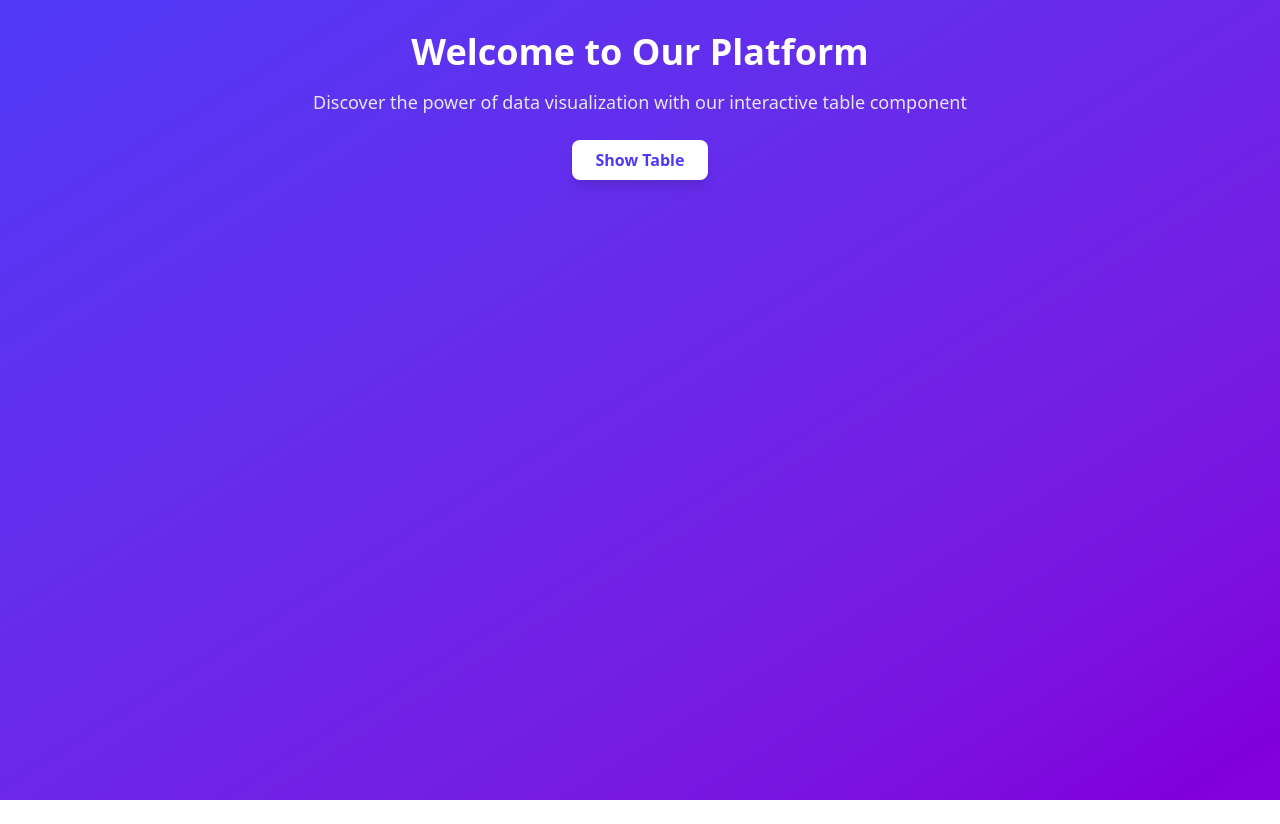
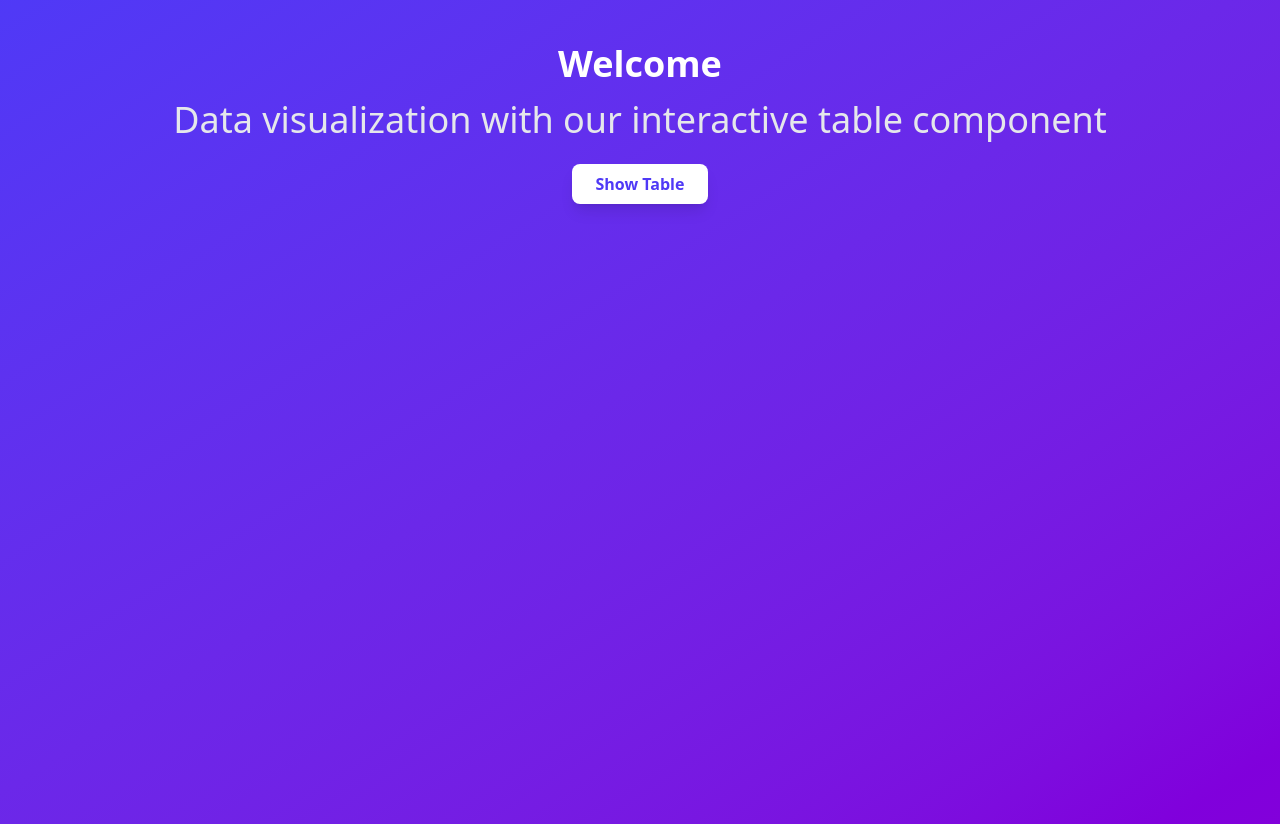
Before and after one commit to Hemanthhk2002/DT_UI, a React (Vite) app: page / in a window 1280 px wide. Before the commit the page ends 800 px from the top, so only its background shows below. Built offline with nearby package versions, Linux system fonts and the light colour scheme.

Commit message:
design: updated text and padding

```diff
--- a/src/App.tsx
+++ b/src/App.tsx
@@ -6,15 +6,15 @@ function App() {
   const apiUrl = "https://dt-api-226g.onrender.com/api/v1/table-data";
 
   return (
-    <div className="min-h-screen w-full bg-gradient-to-br from-indigo-600 to-purple-700">
+    <div className="min-h-screen w-full bg-gradient-to-br from-indigo-600 to-purple-700 p-3">
       <div className="min-h-screen w-full px-4 flex flex-col">
         {/* Hero Section */}
         <div className="text-center py-8">
           <h1 className="text-4xl font-bold text-white mb-4">
-            Welcome to Our Platform
+            Welcome
           </h1>
-          <p className="text-lg text-gray-200 mb-6">
-            Discover the power of data visualization with our interactive table
+          <p className="text-4xl text-gray-200 mb-6">
+           Data visualization with our interactive table
             component
           </p>
           <button
```
